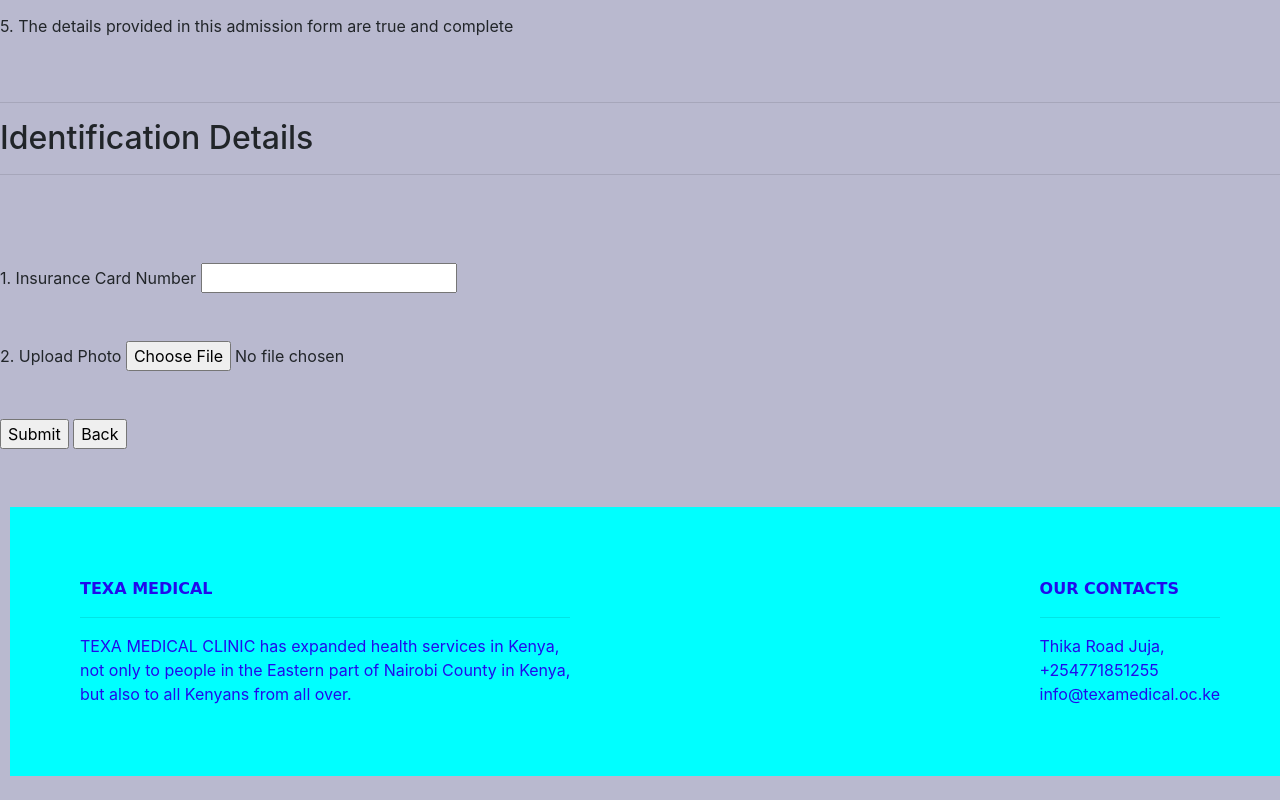
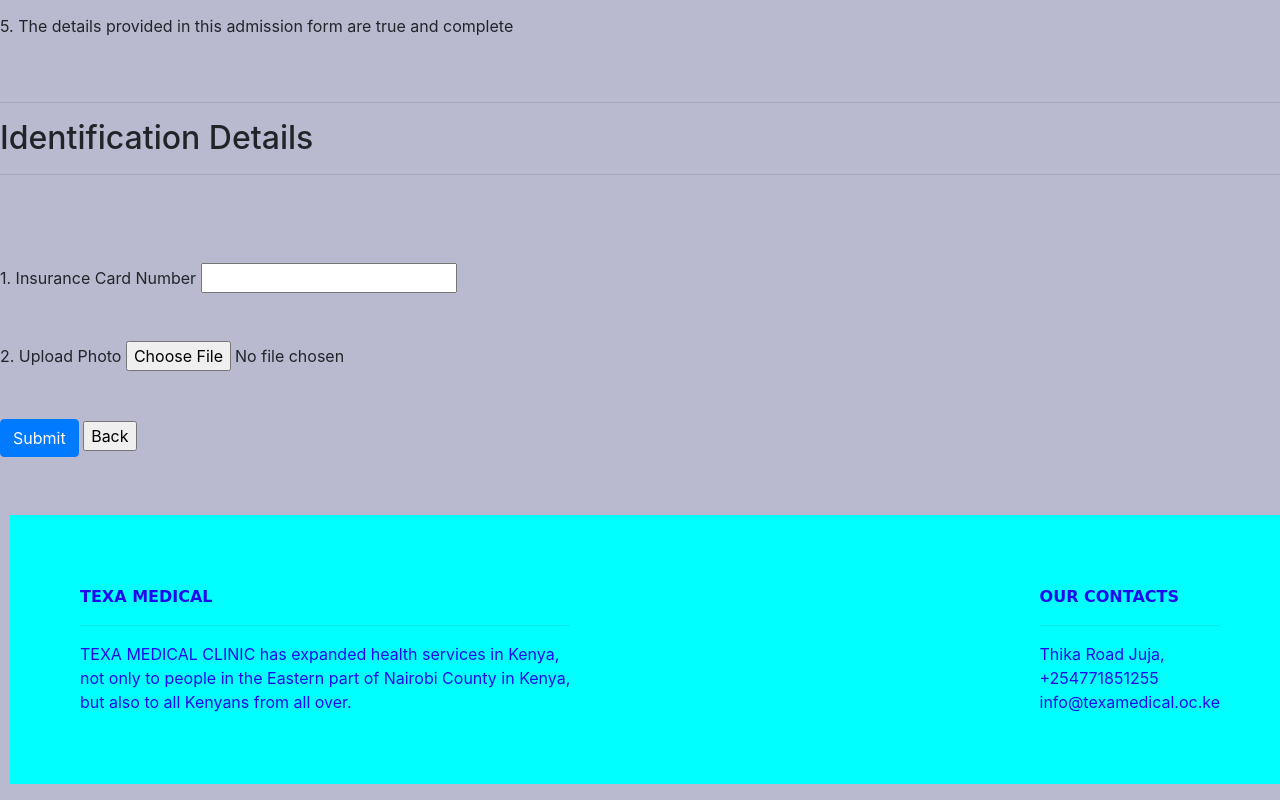
Before and after one commit to Omondi-Jp/Group_project, a plain HTML site: page outpatient.html in a window 1280 px wide. Shown: the part 1615-2415 px from the top of the page. Drawn offline with nearby package versions, Linux system fonts and the light colour scheme; a web font is replaced by a local one.

Commit message:
Update outpatient.html

```diff
--- a/outpatient.html
+++ b/outpatient.html
@@ -1,6 +1,11 @@
 <html>
 	<head>
 		<title>REGISTRATION APPLICATION FORM</title>
+		<script>
+ function myFunction(){
+      alert("Thank you for the information");
+  }
+</script>
 		<link rel="stylesheet" href="jp.css">
 		<link rel="stylesheet" href="about.css">
 		<link rel="preconnect" href="https://fonts.googleapis.com">
@@ -162,7 +167,7 @@ rel="stylesheet">
 				<br><br><br>
 
 
-						<input type="submit" value="Submit"/>
+						<button onclick="myFunction()" type="submit" class="btn btn-primary">Submit</button>
 						<input type="reset" value="Back"/>
 
 
```
